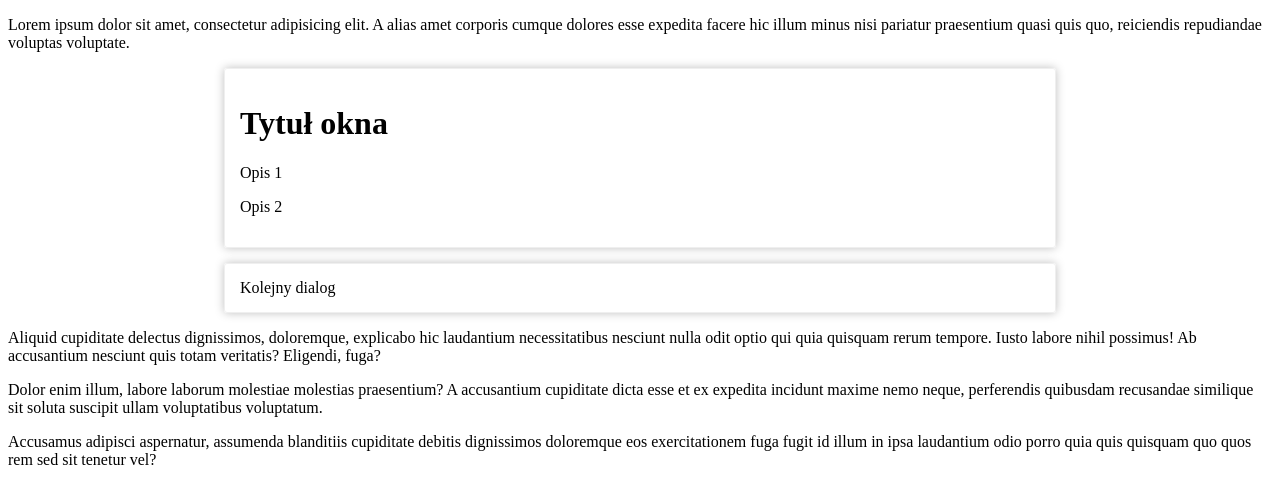
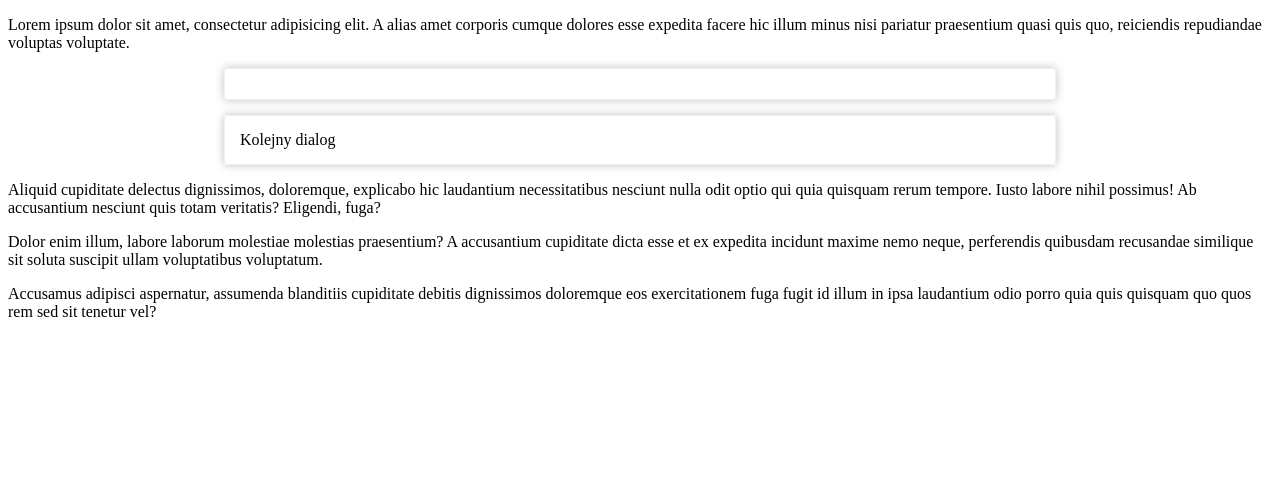
Before and after one commit to jakubhfake/megak-react-app, a React (Create React App) app: page / in a window 1280 px wide. Shown: the top 504 px of the page. Built offline with nearby package versions, Linux system fonts and the light colour scheme.

Commit message:
inheritance/dziedziczenie in react components

```diff
--- a/src/components/App/App.js
+++ b/src/components/App/App.js
@@ -7,11 +7,11 @@ export const App = props => {
         <p>Lorem ipsum dolor sit amet, consectetur adipisicing elit. A alias amet corporis cumque dolores esse expedita
             facere hic illum minus nisi pariatur praesentium quasi quis quo, reiciendis repudiandae voluptas
             voluptate.</p>
-        <Dialog body={<>
+        <Dialog>
             <h1>Tytuł okna</h1>
-                <p>Opis 1</p>
-                <p>Opis 2</p>
-        </>}/>
+            <p>Opis 1</p>
+            <p>Opis 2</p>
+        </Dialog>
         <Dialog body={"Kolejny dialog"}/>
         <p>Aliquid cupiditate delectus dignissimos, doloremque, explicabo hic laudantium
         necessitatibus nesciunt nulla odit optio qui quia quisquam rerum tempore. Iusto labore nihil possimus! Ab
```
